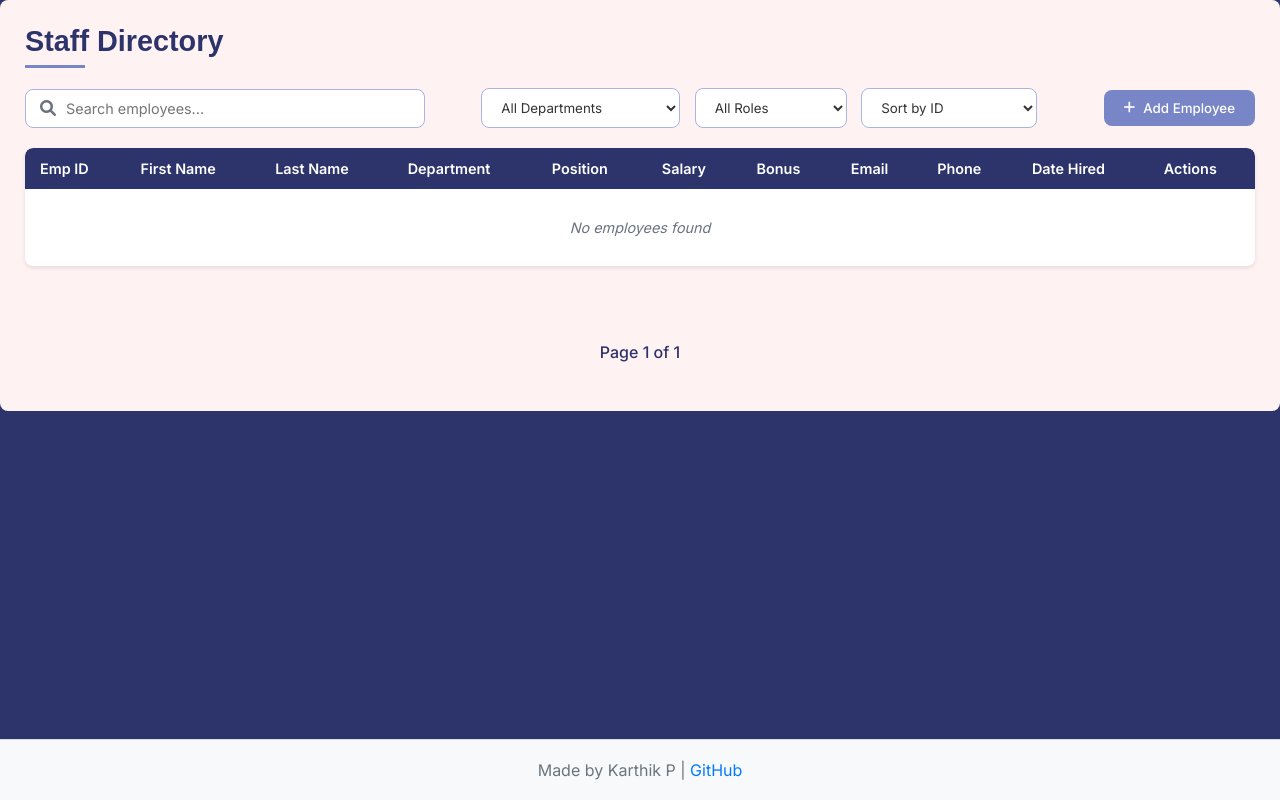
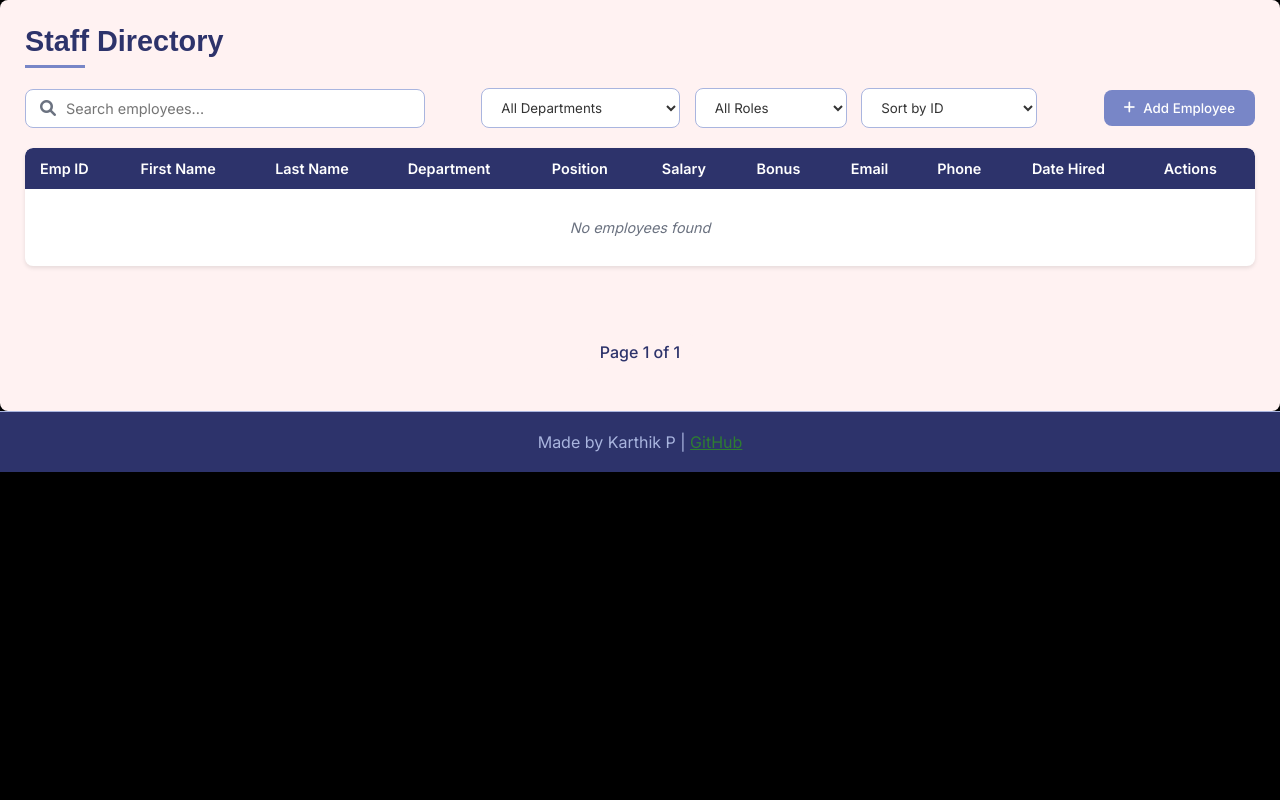
Before and after one commit to karthik-joseph/staff-management-system, a Django app: page / in a window 1280 px wide. Run offline with Django 5.2, Linux system fonts and the light colour scheme; data that the repository does not hold is empty.

Commit message:
Added styles to footer

```diff
--- a/office/office/settings.py
+++ b/office/office/settings.py
@@ -26,7 +26,7 @@ SECRET_KEY = 'django-insecure-qttm7y^3gac6vo)hsk5cjgv%*_$och(8m2!mxsyxaujo@4g658
 # SECURITY WARNING: don't run with debug turned on in production!
 DEBUG = False  # Set to False in production
 
-ALLOWED_HOSTS = ['staff-management-system-d9xd.onrender.com']
+ALLOWED_HOSTS = ['staff-management-system-d9xd.onrender.com', 'localhost', '127.0.0.1']
 
 
 # Application definition
--- a/office/staff/static/css/index-new.css
+++ b/office/staff/static/css/index-new.css
@@ -28,3 +28,7 @@ body {
   box-sizing: border-box;
   font-family: var(--font-family);
 }
+
+body {
+  background: #000;
+}
--- a/office/staff/templates/base.html
+++ b/office/staff/templates/base.html
@@ -35,30 +35,23 @@
         >
       </p>
     </footer>
-
     <style>
-      .footer {
+      footer.footer {
         text-align: center;
         padding: 20px;
-        position: fixed;
-        bottom: 0;
         width: 100%;
-        background-color: #f8f9fa;
-        border-top: 1px solid #ddd;
+        background-color: var(--Midnight-Navy);
+        border-top: 1px solid var(--Lavender-Mist);
       }
-
-      .footer p {
+      footer.footer p {
         margin: 0;
-        color: #6c757d;
+        color: var(--Lavender-Mist);
       }
-
-      .footer a {
-        color: #007bff;
-        text-decoration: none;
+      footer.footer a {
+        color: var(--success);
       }
-
-      .footer a:hover {
-        text-decoration: underline;
+      footer.footer a:hover {
+        color: blue;
       }
     </style>
   </body>
```
